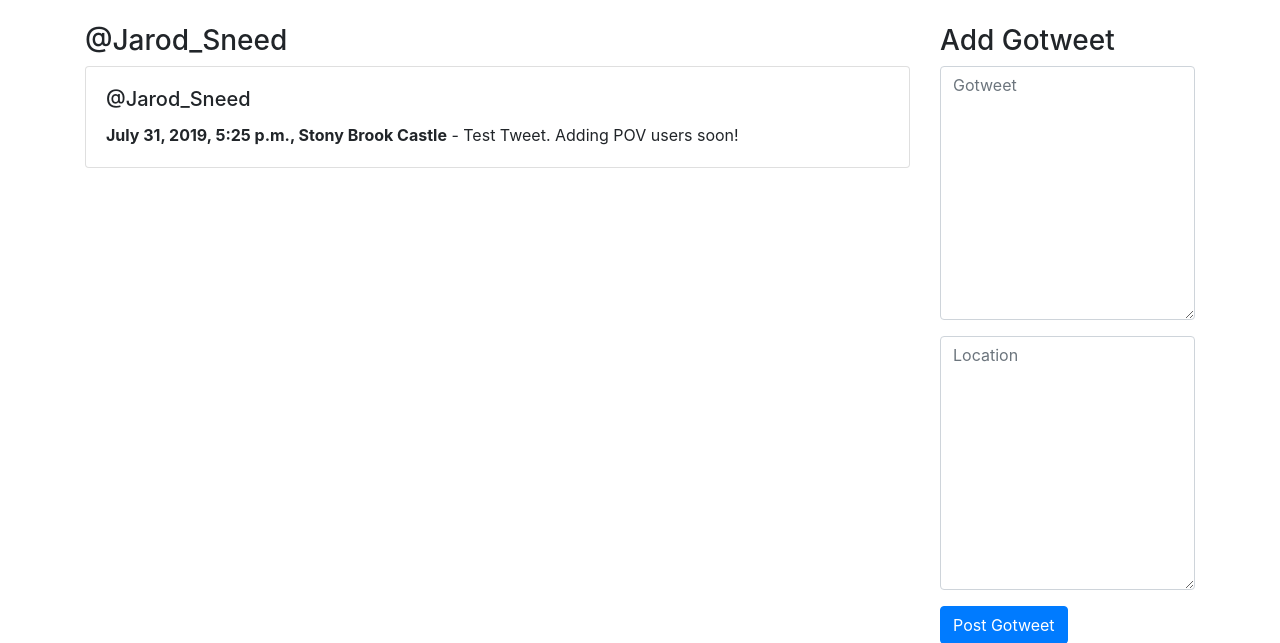
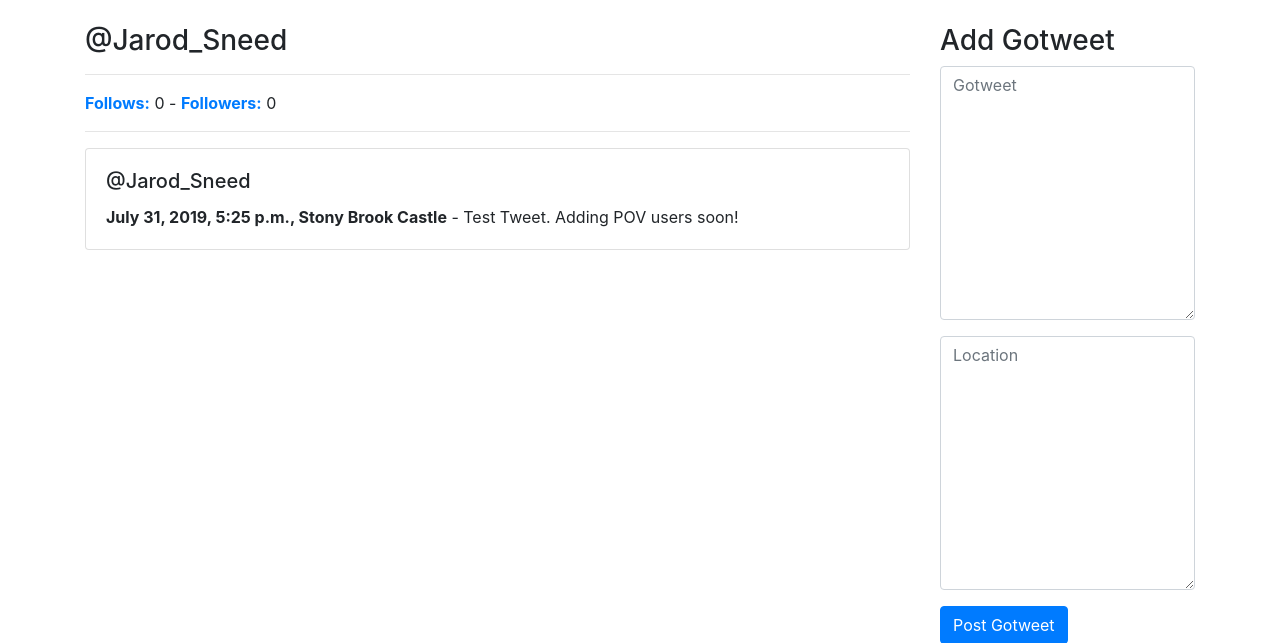
Before and after one commit to The-Noble-K/GameofTweets, a Django app: a page that uses gotwitter/templates/profile.html in a window 1280 px wide. Shown: the part 56-699 px from the top of the page. Run offline with Django 3.2, Linux system fonts and the light colour scheme; a user stored in the database is signed in; data comes from the database, SQL or seed files in the repository; both versions use the stored data as it was after the commit; some libraries are stand-ins or nearby versions.

Commit message:
added following functionality

```diff
--- a/gotwitter/gotwitter/urls.py
+++ b/gotwitter/gotwitter/urls.py
@@ -15,11 +15,17 @@ Including another URLconf
 """
 from django.contrib import admin
 from django.urls import path
-from gotwitterprofile.views import frontpage, signout, profile
+from gotweet.views import feed
+from gotwitterprofile.views import frontpage, signout, profile, follows, followers, follow, stopfollow
 
 urlpatterns = [
     path('admin/', admin.site.urls),
     path('', frontpage, name='frontpage'),
+    path('feed/', feed, name='feed'),
     path('signout/', signout, name='signout'),
+    path('<str:username>/follows/', follows, name='follows'),
+    path('<str:username>/followers/', followers, name='followers'),
+    path('<str:username>/follow/', follow, name='follow'),
+    path('<str:username>/stopfollow/', stopfollow, name='stopfollow'),
     path('<str:username>/', profile, name='profile'),
 ]
--- a/gotwitter/gotwitterprofile/views.py
+++ b/gotwitter/gotwitterprofile/views.py
@@ -1,4 +1,5 @@
 from django.shortcuts import render, redirect
+from django.contrib.auth.decorators import login_required
 from django.contrib.auth import login, authenticate, logout
 from django.contrib.auth.models import User
 from gotwitterprofile.forms import SignupForm, SigninForm
@@ -58,3 +59,31 @@ def profile(request, username):
         return render(request, 'profile.html', {'form': form, 'user': user})
     else:
         return redirect('/')
+
+
+def follows(request, username):
+    user = User.objects.get(username=username)
+    gotwitterprofiles = user.gotwitterprofile.follows
+
+    return render(request, 'users.html', {'title': 'Follows', 'gotwitterprofiles': gotwitterprofiles})
+
+
+def followers(request, username):
+    user = User.objects.get(username=username)
+    gotwitterprofiles = user.gotwitterprofile.followed_by
+
+    return render(request, 'users.html', {'title': 'Followers', 'gotwitterprofiles': gotwitterprofiles})
+
+@login_required
+def follow(request, username):
+    user = User.objects.get(username=username)
+    request.user.gotwitterprofile.follows.add(user.gotwitterprofile)
+
+    return redirect('/' + user.username + '/')
+
+@login_required
+def stopfollow(request, username):
+    user = User.objects.get(username=username)
+    request.user.gotwitterprofile.follows.delete(user.gotwitterprofile)
+
+    return redirect('/' + user.username + '/')
--- a/gotwitter/templates/profile.html
+++ b/gotwitter/templates/profile.html
@@ -5,6 +5,23 @@
     <!-- Feed -->
     <div class="col-9">
         <h3>@{{user.username}}</h3>
+
+        <hr>
+
+        <b><a href="/{{user.username}}/follows/">Follows:</a></b> {{user.gotwitterprofile.follows.count}} -
+        <b><a href="/{{user.username}}/followers/">Followers:</a></b> {{user.gotwitterprofile.followed_by.count}}
+
+        {% ifnotequal request.user user %}
+            <hr>
+
+            {% if request.user.gotwitterprofile in user.gotwitterprofile.followed_by.all %}
+                <a href="/{{user.username}}/stopfollow/" class="btn btn-danger">Stop Following</a>
+            {% else %}
+                <a href="/{{user.username}}/follow/" class="btn btn-success">Follow</a>
+            {% endif %}
+        {% endifnotequal %}
+
+        <hr>
 
         {% if user.gotweets.all %}
         {% for gotweet in user.gotweets.all %}
```
Also changed, not shown: gotwitter/gotweet/views.py (+10 -1 lines), gotwitter/templates/feed.html (added, +18 -0 lines), gotwitter/templates/users.html (added, +12 -0 lines), gotwitter/db.sqlite3.
